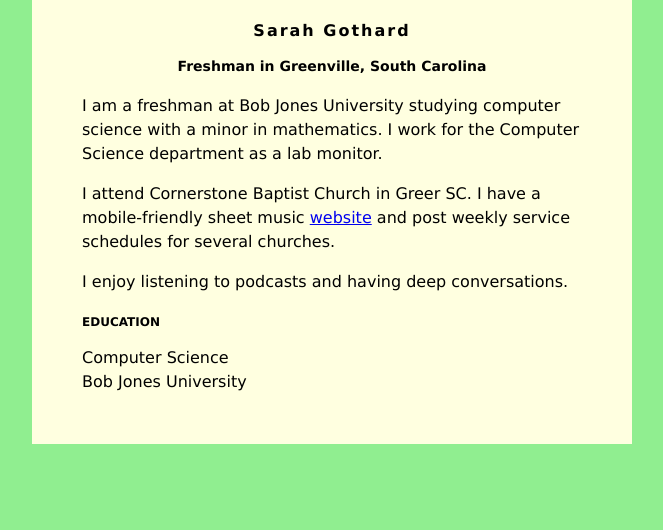
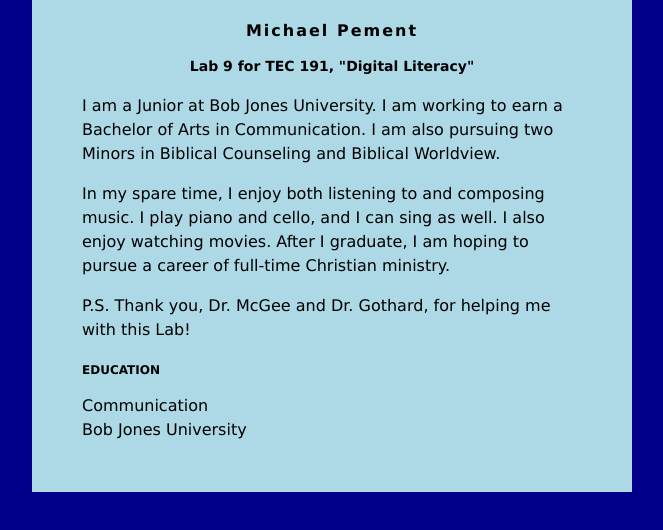
Before and after one commit to michaelpement/michaelpement.github.io, a plain HTML site: page index.html in a window 1280 px wide. Shown: the whole page, without its empty margins (308-971 px from the left). Drawn offline with Linux system fonts and the light colour scheme.

Commit message:
Update index.html

```diff
--- a/index.html
+++ b/index.html
@@ -2,11 +2,11 @@
 <head>
 <style>
 body {
-    background: lightgreen;
+    background: darkblue;
     font-family: Verdana;
 }
 #content {
-    background: lightyellow;
+    background: lightblue;
     min-width: 200px;
     max-width: 500px;
     padding: 50px;
@@ -30,21 +30,18 @@
 </head>
 <body>
     <div id="content">
-        <h1>Sarah Gothard</h1>
-        <h2>Freshman in Greenville, South Carolina</h2>
+        <h1>Michael Pement</h1>
+        <h2>Lab 9 for TEC 191, "Digital Literacy"</h2>
 
-         <p>I am a freshman at Bob Jones University studying computer science with a minor in
-            mathematics. I work for the Computer Science department as a lab monitor.</p>
+         <p>I am a Junior at Bob Jones University. I am working to earn a Bachelor of Arts in Communication. I am also pursuing two Minors in Biblical Counseling and Biblical Worldview.</p>
          <p>
-            I attend Cornerstone Baptist Church in Greer SC. I have a mobile-friendly
-            sheet music <a href="https://mobilehymns.org/">website</a> and post weekly service
-            schedules for several churches.
+            In my spare time, I enjoy both listening to and composing music. I play piano and cello, and I can sing as well. I also enjoy watching movies. After I graduate, I am hoping to pursue a career of full-time Christian ministry.
          </p>
          <p>
-            I enjoy listening to podcasts and having deep conversations.
+            P.S. Thank you, Dr. McGee and Dr. Gothard, for helping me with this Lab!
          </p>
         <h3>EDUCATION</h3>
-        Computer Science<br />
+        Communication<br />
         Bob Jones University
     </div>
 
```
